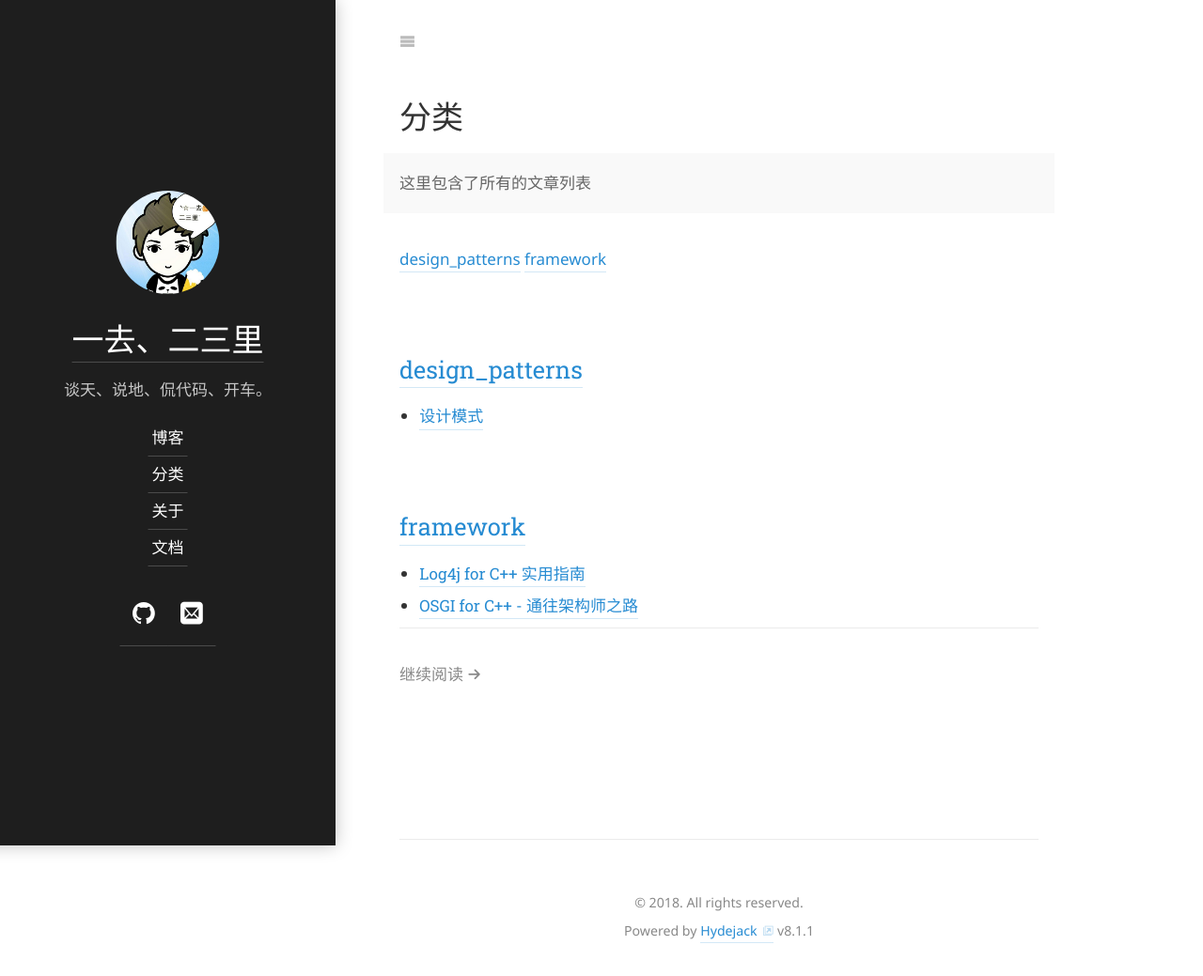
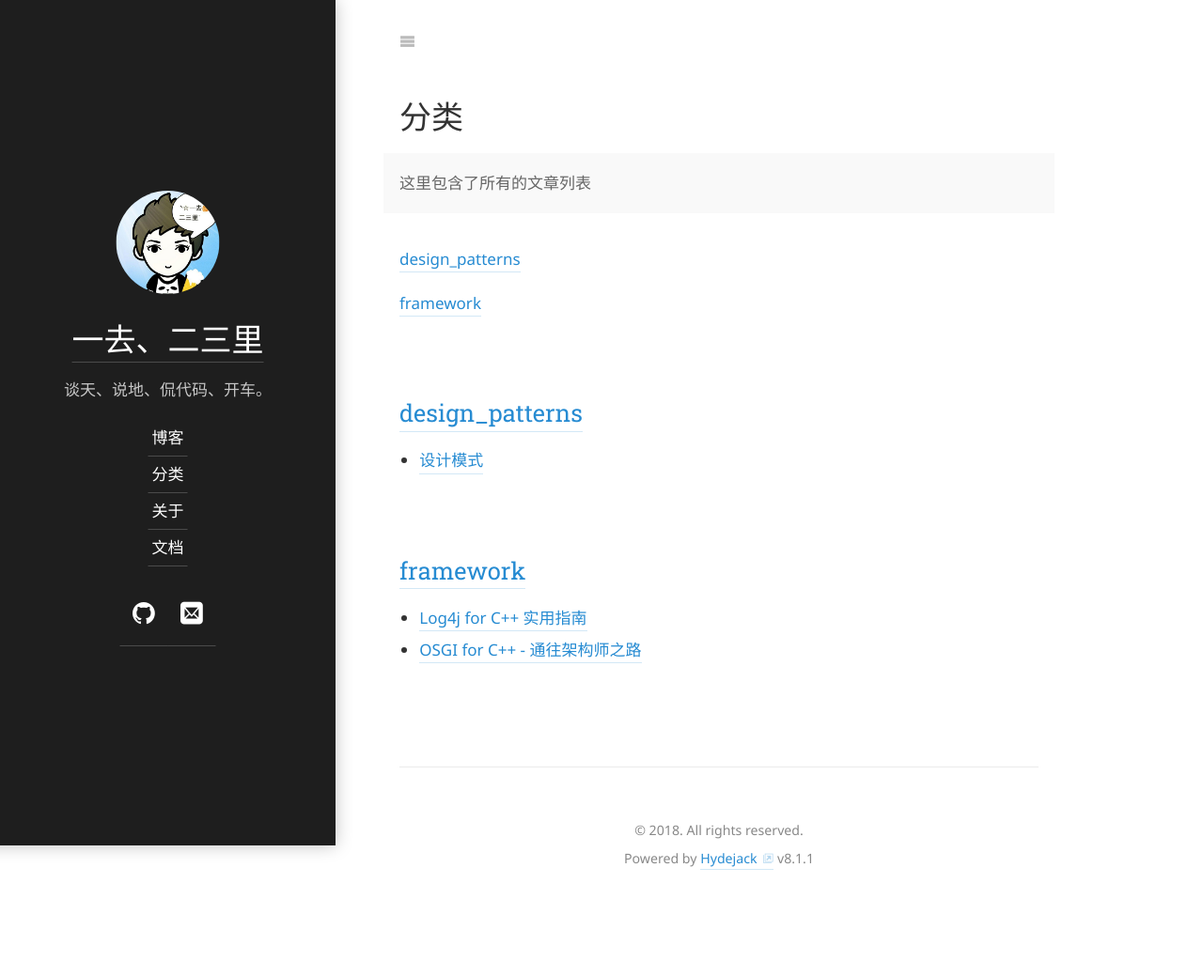
Before and after one commit to Waleon/Waleon.github.io, a Jekyll site: the page built from category.md, in a window 1280 px wide. Shown: the whole page at 94% size. Built offline with Jekyll 4.4.1, drawn with Linux system fonts in a browser that asks for light colours; some web fonts are replaced; after the commit the page ends 961 px from its top, so only the background shows below that.

Commit message:
add category

```diff
--- a/category.md
+++ b/category.md
@@ -11,66 +11,18 @@ accent_image:
   overlay:    false
 ---
 
-{% for category in site.categories %}<a class="button" href="#{{ category | first }}">{{ category | first }}</a> {% endfor %}
+{% for category in site.categories %}
+<a class="button" href="#{{ category | first }}">{{ category | first }}</a>
+{% endfor %}
 
 {% for category in site.categories %}
+
 <h2><a id="{{ category | first }}">{{ category | first }}</a></h2>
 
 <ul class="title-list">
 {% for post in category.last %}
-<li><a class="heading flip-title" href="{{ post.url | relative_url }}">{{ post.title }}</a></li>
+<li><a href="{{ post.url | relative_url }}">{{ post.title }}</a></li>
 {% endfor %}
 </ul>
 
 {% endfor %}
-
-
-{% assign post          = include.post          %}
-{% assign no_link_title = include.no_link_title %}
-{% assign no_excerpt    = include.no_excerpt    %}
-{% assign hide_image    = include.hide_image    %}
-
-<article id="post{{ post.id | replace:'/','-' }}" class="page post mb6" role="article">
-  <header>
-    <h1 class="post-title">
-      {% unless no_link_title %}<a href="{{ post.url | relative_url }}" class="flip-title">{% endunless %}
-        {{ post.title }}
-      {% unless no_link_title %}</a>{% endunless %}
-    </h1>
-
-    <p class="post-date heading">
-      {% assign post_format = site.data.strings.date_formats.post | default:"%d %b %Y" %}
-      <time datetime="{{ post.date | date_to_xmlschema }}">{{ post.date | date:post_format }}</time>
-      {% assign category_start     = site.data.strings.category_start     | default:"in " %}
-      {% assign tag_start          = site.data.strings.tag_start          | default:"on " %}
-      {% assign category_separator = site.data.strings.category_separator | default:" / " %}
-      {% assign tag_separator      = site.data.strings.tag_separator      | default:", "  %}
-      {% include components/tag-list.html tags=post.categories meta=site.featured_categories start_with=category_start separator=category_separator %}
-      {% include components/tag-list.html tags=post.tags meta=site.featured_tags start_with=tag_start separator=tag_separator %}
-    </p>
-
-    {% assign alt = false %}
-    {% unless hide_image %}{% if post.image %}
-      <div class="img lead sixteen-nine">
-        {% include components/hy-img.html img=post.image alt=post.title %}
-      </div>
-      {% assign alt = '' %}
-    {% endif %}{% endunless %}
-
-    {% include components/message.html text=post.description hide=page.hide_description alt=alt %}
-  </header>
-
-  {% if no_excerpt %}
-    {{ post.content }}
-  {% else %}
-    {{ post.excerpt }}
-
-    {% capture post_title %}<a class="heading flip-title" href="{{ post.url | relative_url }}">{{ post.title }}</a>{% endcapture %}
-    {% assign text = site.data.strings.continue_reading | default:"Continue reading <!--post_title-->" %}
-    <footer>
-      <p class="read-more">
-        {{ text | replace:"<!--post_title-->", post_title }}
-      </p>
-    </footer>
-  {% endif %}
-</article>
```
Also changed, not shown: README.md (deleted, +0 -32 lines).
